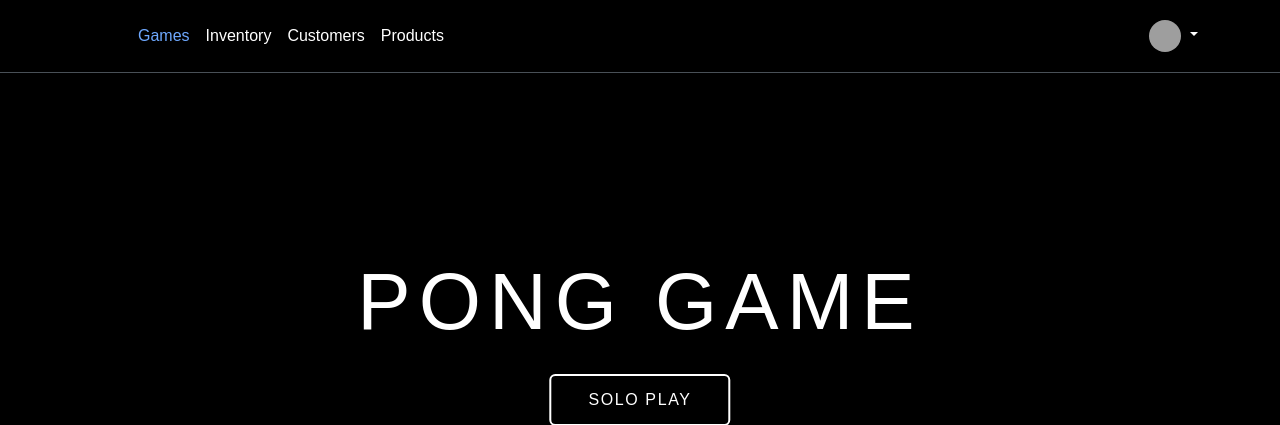
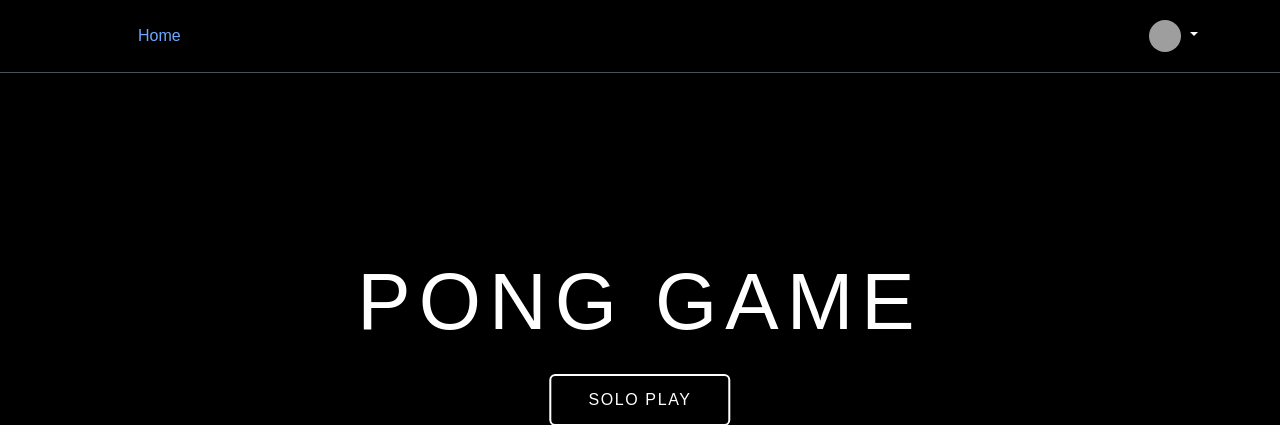
Before and after one commit to puyma/ft_transcendence, a Django app: page / in a window 1280 px wide. Shown: the top 425 px of the page. Run offline with Django 5.2, Linux system fonts and the light colour scheme; the visitor is signed in with stand-in values (Sample User, id 1); style sheets or scripts are compiled from the project's sources; parts of the project's set-up code (start-up, migrations or seed data) failed here and were passed over; some libraries are stand-ins or nearby versions; some web fonts are replaced; grey boxes are pictures that could not be loaded.

Commit message:
changed the navbar more minimal now

```diff
--- a/transcendence/templates/tr/components/_header.html
+++ b/transcendence/templates/tr/components/_header.html
@@ -12,30 +12,9 @@
 		  <li><a href="/" data-ajax="true" class="nav-link px-2
 					{% if active_nav == "home" %} active{% endif %}"
 						  {% if active_nav == "home" %} aria-current='page'{% endif %}>
-				  Games
+				  Home
 			  </a>
 		  </li>
-        <li>
-			<a href="#" data-ajax="true" class="nav-link px-2 link-body-emphasis
-					{% if active_nav == "inventory" %} active{% endif %}"
-						  {% if active_nav == "inventory" %} aria-current='page'{% endif %}>
-				Inventory
-			</a>
-		</li>
-        <li>
-			<a href="/" data-ajax="true" class="nav-link px-2 link-body-emphasis
-					{% if active_nav == "customers" %} active{% endif %}"
-						  {% if active_nav == "customers" %} aria-current='page'{% endif %}>
-				Customers
-			</a>
-		</li>
-        <li>
-			<a href="#" data-ajax="true" class="nav-link px-2 link-body-emphasis
-					{% if active_nav == "products" %} active{% endif %}"
-						  {% if active_nav == "products" %} aria-current='page'{% endif %}>
-				Products
-			</a>
-		</li>
       </ul>
 
       {% if request.user.is_authenticated %}
@@ -49,10 +28,9 @@
 			{% endif %}
         </a>
         <ul class="dropdown-menu text-small">
-          <li><a class="dropdown-item" data-ajax="true" href="{% url 'settings' %}">Settings</a></li>
-          <li><a class="dropdown-item" data-ajax="true" href="{% url 'profile' %}">Profile</a></li>
+          <li><a class="dropdown-item" href="{% url 'profile' %}">Profile</a></li>
           <li><hr class="dropdown-divider"></li>
-          <li><a class="dropdown-item" data-ajax="true" href="{% url 'logout' %}">Sign out</a></li>
+          <li><a class="dropdown-item" href="{% url 'logout' %}">Sign out</a></li>
         </ul>
       </div>
 
```
